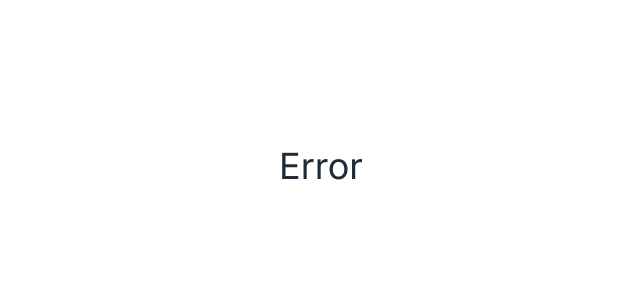
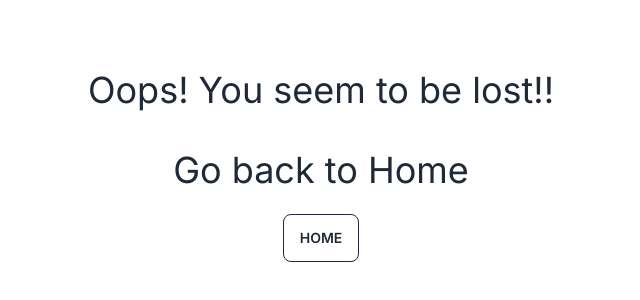
Before and after one commit to mdnoble1/donation-campaign, a React (Vite) app: page /donation/10 in a window 1280 px wide. Before the commit this address had no page. Shown: the part 234-534 px from the top of the page, without its empty margins (319-959 px from the left). Built offline with nearby package versions, Linux system fonts and the light colour scheme.

Commit message:
added error page

```diff
--- a/src/Pages/Donation/Donation.jsx
+++ b/src/Pages/Donation/Donation.jsx
@@ -48,7 +48,7 @@ const Donation = () => {
                   ))}
           </div>
 
-          {donated.length > 4 &&
+          {donated.length > 4 && (
             <div className="flex justify-center mt-6 lg:mt-10">
               <button
                 onClick={() => setIsShowAll(!isShowAll)}
@@ -56,7 +56,8 @@ const Donation = () => {
               >
                 {isShowAll ? "See Less " : "See All"}
               </button>
-        </div>}
+            </div>
+          )}
         </div>
       )}
     </div>
--- a/src/Pages/ErrorPage/ErrorPage.jsx
+++ b/src/Pages/ErrorPage/ErrorPage.jsx
@@ -1,9 +1,18 @@
+import { Link } from "react-router-dom";
+
 const ErrorPage = () => {
-    return (
-        <div>
-            <h2 className="h-screen flex items-center justify-center text-4xl">Error</h2>
-        </div>
-    );
+  return (
+    <div className="h-screen flex justify-center items-center text-center text-2xl lg:text-4xl">
+      <div>
+        <h1>Oops! You seem to be lost!!</h1>
+        <br />
+        <p>Go back to Home</p>
+        <Link to="/">
+            <button className="btn btn-outline mt-6">Home</button>
+        </Link>
+      </div>
+    </div>
+  );
 };
 
 export default ErrorPage;
```
Lines whose indentation alone changed are shown as unchanged.
